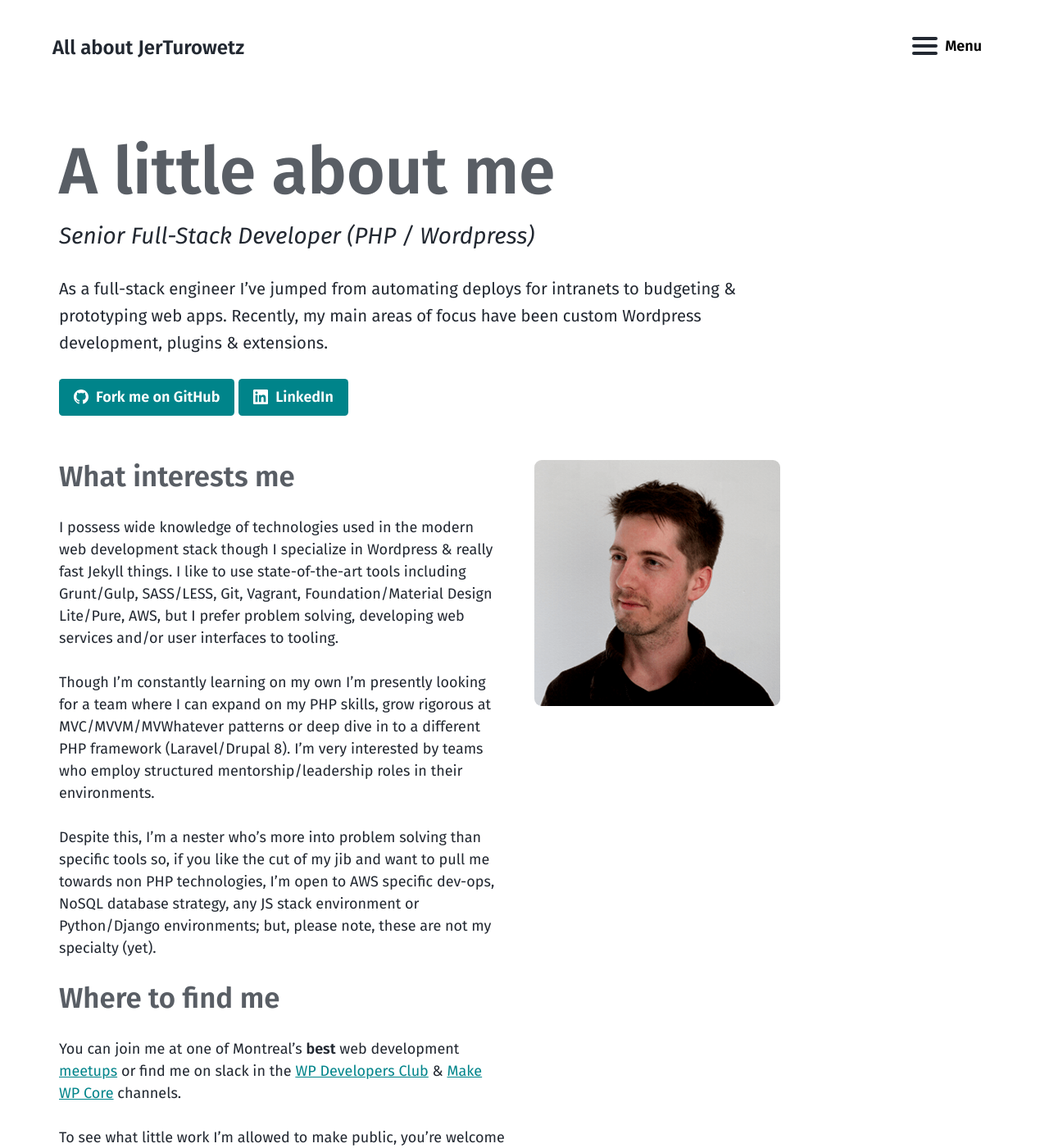
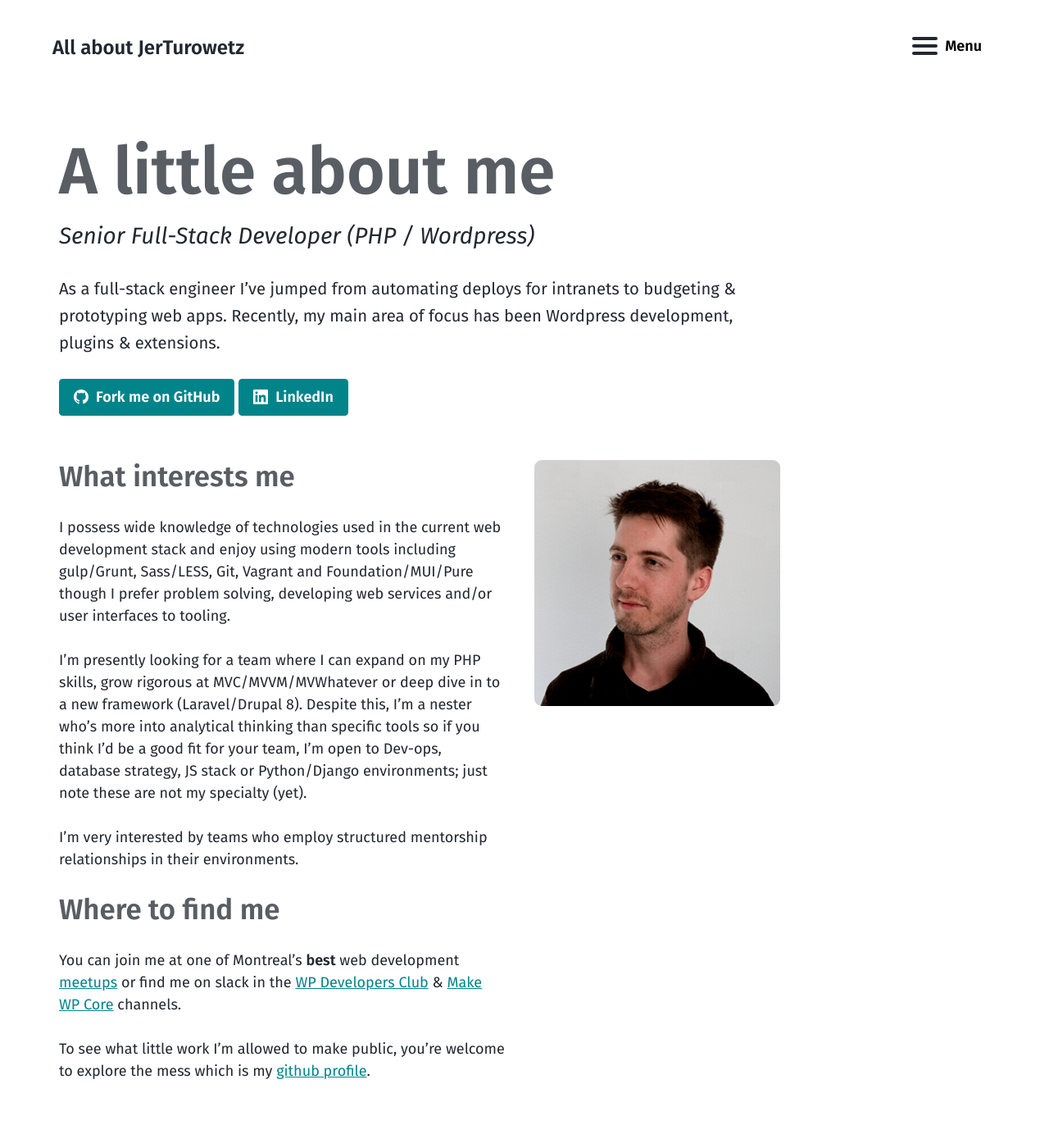
Before and after one commit to 13531994243/jerturowetz.github.io, a Jekyll site: the page built from about.md, in a window 1280 px wide and 1400 px high. Shown: the whole window at 82% size. Built offline with Jekyll 4.4.1, drawn with Linux system fonts in a browser that asks for light colours.

Commit message:
updated about page

```diff
--- a/about.md
+++ b/about.md
@@ -6,7 +6,7 @@ sub_title: "Senior Full-Stack Developer (PHP / Wordpress)"
 
 introduction: |
 
-    As a full-stack engineer I've jumped from automating deploys for intranets to budgeting & prototyping web apps. Recently, my main areas of focus have been custom Wordpress development, plugins & extensions.
+    As a full-stack engineer I've jumped from automating deploys for intranets to budgeting & prototyping web apps. Recently, my main area of focus has been Wordpress development, plugins & extensions.
 
 actions:
   - label: "Fork me on GitHub"
@@ -14,17 +14,17 @@ actions:
     url: "https://www.github.com/jerturowetz"
   - label: "LinkedIn"
     icon: linkedin
-    url: "http://url-goes-here.com"
+    url: "https://www.linkedin.com/in/jerturowetz/"
 
 ---
 
 ## What interests me
 
-I possess wide knowledge of technologies used in the modern web development stack though I specialize in Wordpress & really fast Jekyll things. I like to use state-of-the-art tools including Grunt/Gulp, SASS/LESS, Git, Vagrant, Foundation/Material Design Lite/Pure, AWS, but I prefer problem solving, developing web services and/or user interfaces to tooling.
+I possess wide knowledge of technologies used in the current web development stack and enjoy using modern tools including gulp/Grunt, Sass/LESS, Git, Vagrant and Foundation/MUI/Pure though I prefer problem solving, developing web services and/or user interfaces to tooling.
 
-Though I'm constantly learning on my own I'm presently looking for a team where I can expand on my PHP skills, grow rigorous at MVC/MVVM/MVWhatever patterns or deep dive in to a different PHP framework (Laravel/Drupal 8). I'm very interested by teams who employ structured mentorship/leadership roles in their environments.
+I'm presently looking for a team where I can expand on my PHP skills, grow rigorous at MVC/MVVM/MVWhatever or deep dive in to a new framework (Laravel/Drupal 8). Despite this, I'm a nester who's more into analytical thinking than specific tools so if you think I'd be a good fit for your team, I'm open to Dev-ops, database strategy, JS stack or Python/Django environments; just note these are not my specialty (yet).
 
-Despite this, I'm a nester who's more into problem solving than specific tools so, if you like the cut of my jib and want to pull me towards non PHP technologies, I'm open to AWS specific dev-ops, NoSQL database strategy, any JS stack environment or Python/Django environments; but, please note, these are not my specialty (yet).
+I'm very interested by teams who employ structured mentorship relationships in their environments.
 
 ## Where to find me
 
```
